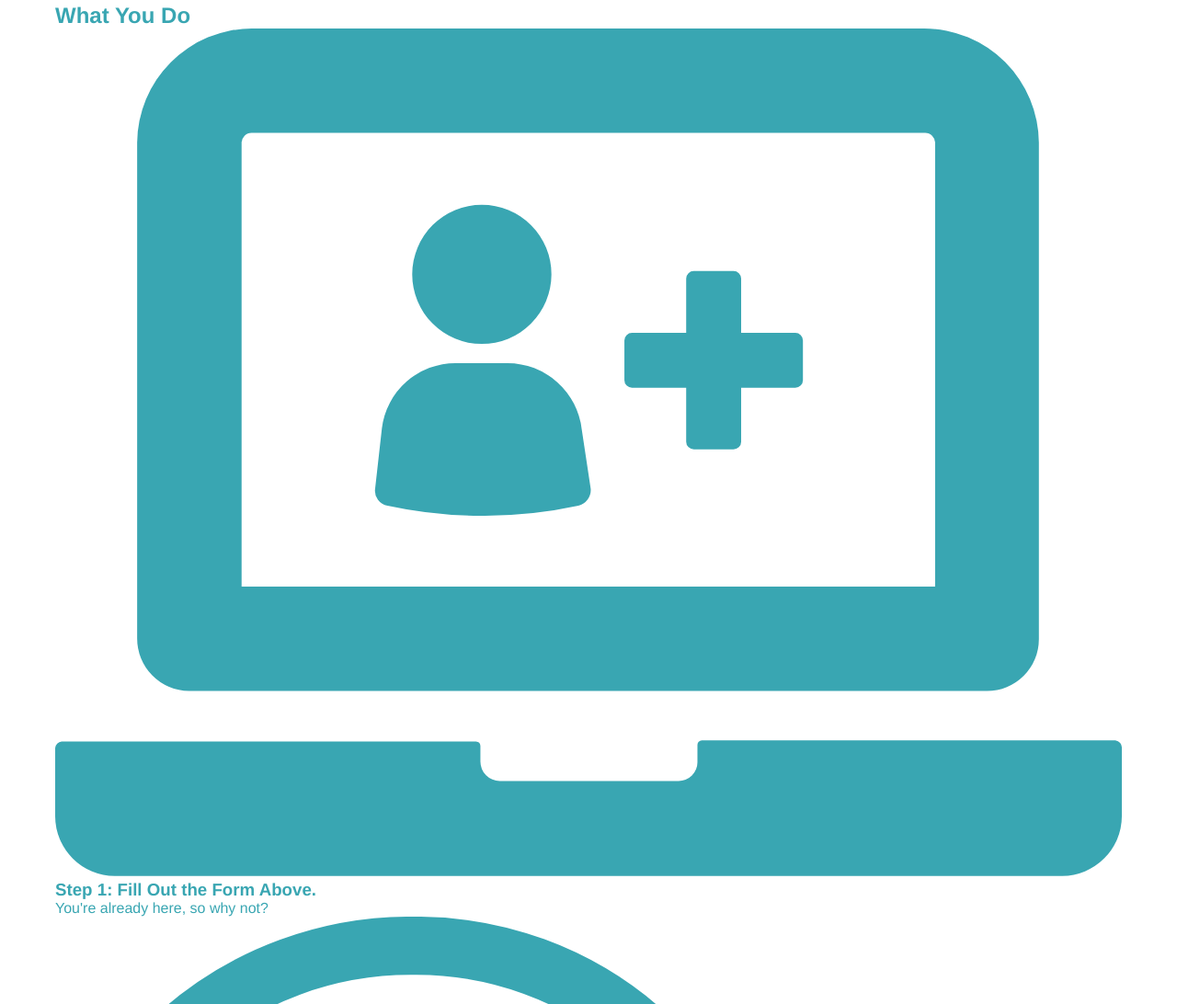
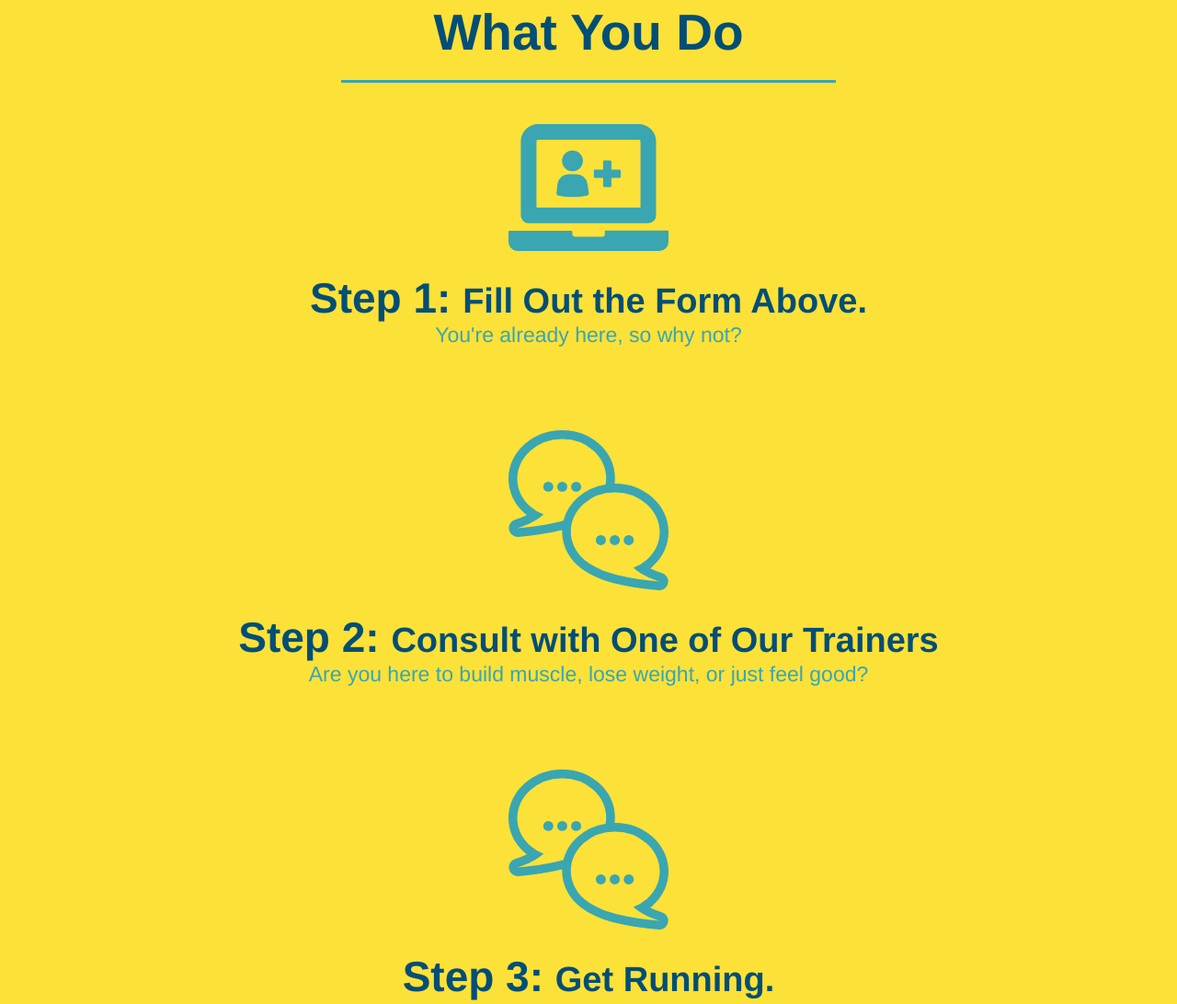
Before and after one commit to iiMKenny/run-buddy, a plain HTML site: page index.html in a window 1280 px wide. Shown: the part 1117-2209 px from the top of the page at 92% size. Drawn offline with Linux system fonts and the light colour scheme.

Commit message:
style the what you do section

```diff
--- a/assets/css/style.css
+++ b/assets/css/style.css
@@ -125,17 +125,6 @@ body {
         text-align: center;
     }
 
-    .intro h2 {
-        font-size: 55px;
-        color: #024e76;
-        margin-bottom: 35px;
-        padding: 0 100px 20px 100px;
-        border-bottom: 3px solid;
-        border-color: #fce138;
-        /* add this alongside your other declarations */
-        display: inline-block;
-    }
-
     .intro p {
         line-height: 1.7;
         color: #39a6b2;
@@ -143,3 +132,49 @@ body {
         font-size: 20px;
         margin: 0 auto;
     }
+
+    .steps {
+        text-align: center;
+        background: #fce138;
+    }
+
+    .section-title {
+        font-size: 55px;
+        color: #024e76;
+        margin-bottom: 35px;
+        padding: 0 100px 20px 100px;
+        display: inline-block;
+        border-bottom: 3px solid;
+    }
+
+    .primary-border {
+        border-color: #fce138;
+    }
+
+    .secondary-border {
+        border-color: #39a6b2;
+    }
+
+    .steps div {
+        margin-bottom: 80px;
+    }
+
+    .steps img {
+        width: 15%;
+        margin: 10px;
+    }
+
+    .steps h3 {
+        color: #024e76;
+        font-size: 46px;
+        margin-top: 10px;
+    }
+
+    .steps p {
+        color: #39a6b2;
+        font-size: 23px;
+    }
+
+    .steps span {
+        font-size: 38px;
+    }
--- a/index.html
+++ b/index.html
@@ -67,36 +67,36 @@
 
         <!-- "what we do" section -->
         <section id="what-we-do" class="intro" >
-            <h2>What We Do</h2>
+            <h2 class="section-title primary-border">What We Do</h2>
             <p>butcher selfies chambray shabby chic gentrify readymade yr Echo Park XOXO Tumblr normcore Banksy direct trade Blue Bottle chillwave you probably haven't heard of them single-origin coffee Vice fanny pack fixie Odd Future Austin fingerstache pickled twee synth Wes Anderson Thundercats viral bitters flannel meggings narwhal Marfa Schlitz sustainable Intelligentsia umami deep v craft</p>
         </section>
 
         <!-- "what you do" section-->
-        <section id="what-you-do">
-            <h2>What You Do</h2>
+        <section id="what-you-do" class="steps">
+            <h2 class="section-title secondary-border">What You Do</h2>
 
             <div>
                 <!-- insert this img element -->
                 <img src="./assets/images/step-1.svg" alt="" />
-                <h3>Step 1: Fill Out the Form Above.</h3>
+                <h3>Step 1: <span>Fill Out the Form Above.</span></h3>
                 <p>You're already here, so why not?</p>
             </div>
 
             <div>
                 <img src="./assets/images/step-2.svg" alt="" />
-                <h3>Step 2: Consult with One of Our Trainers</h3>
+                <h3>Step 2: <span>Consult with One of Our Trainers</span></h3>
                 <p>Are you here to build muscle, lose weight, or just feel good?</p>
             </div>
 
             <div>
                 <img src="./assets/images/step-2.svg" alt="" />
-                <h3>Step 3: Get Running.</h3>
+                <h3>Step 3: <span>Get Running.</span></h3>
                 <p>Hit the ground running (literally) once your trainer lays out your plan.</p>
               </div>
 
               <div>
                 <img src="./assets/images/step-4.svg" alt="" />
-                <h3>Step 4: See Results.</h3>
+                <h3>Step 4: <span>See Results.</span></h3>
                 <p>Bi-weekly checkins with your trainer will keep you focused</p>
               </div>
         </section>
```
